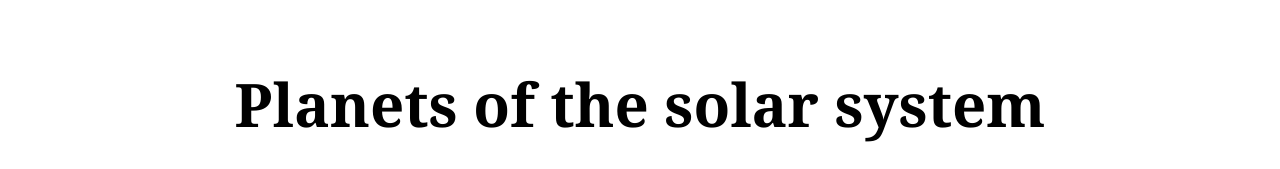
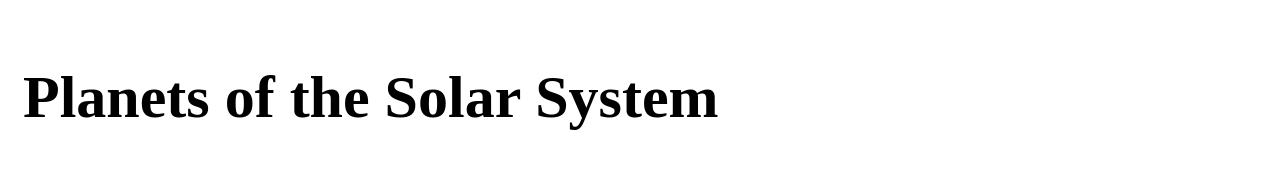
Before and after one commit to adrianhamel/Lab-5, a plain HTML site: page index.html in a window 1280 px wide. Shown: the top 169 px of the page. Drawn offline with Linux system fonts and the light colour scheme.

Commit message:
Updated CSS

```diff
--- a/index.html
+++ b/index.html
@@ -11,7 +11,7 @@
     <body>
       <div class="wrapper">
         <div class="header">
-          <h1>Planets of the solar system</h1>
+          <h1>Planets of the Solar System</h1>
           <h2>Mercury, Venus, Mars, Earth</h2>
         </div>
         <div class="images">
--- a/style.css
+++ b/style.css
@@ -1,12 +1,8 @@
-body {
-  background-image: images/("stars.jpg");
-  text-align: center;
-  font-family: Georgia, 'Times New Roman', Times, serif;
-}
-
 .wrapper {
   width: auto;
   margin: 0;
+  background-color: pinik;
+  text-align: left;
 }
 
 .header {
```
